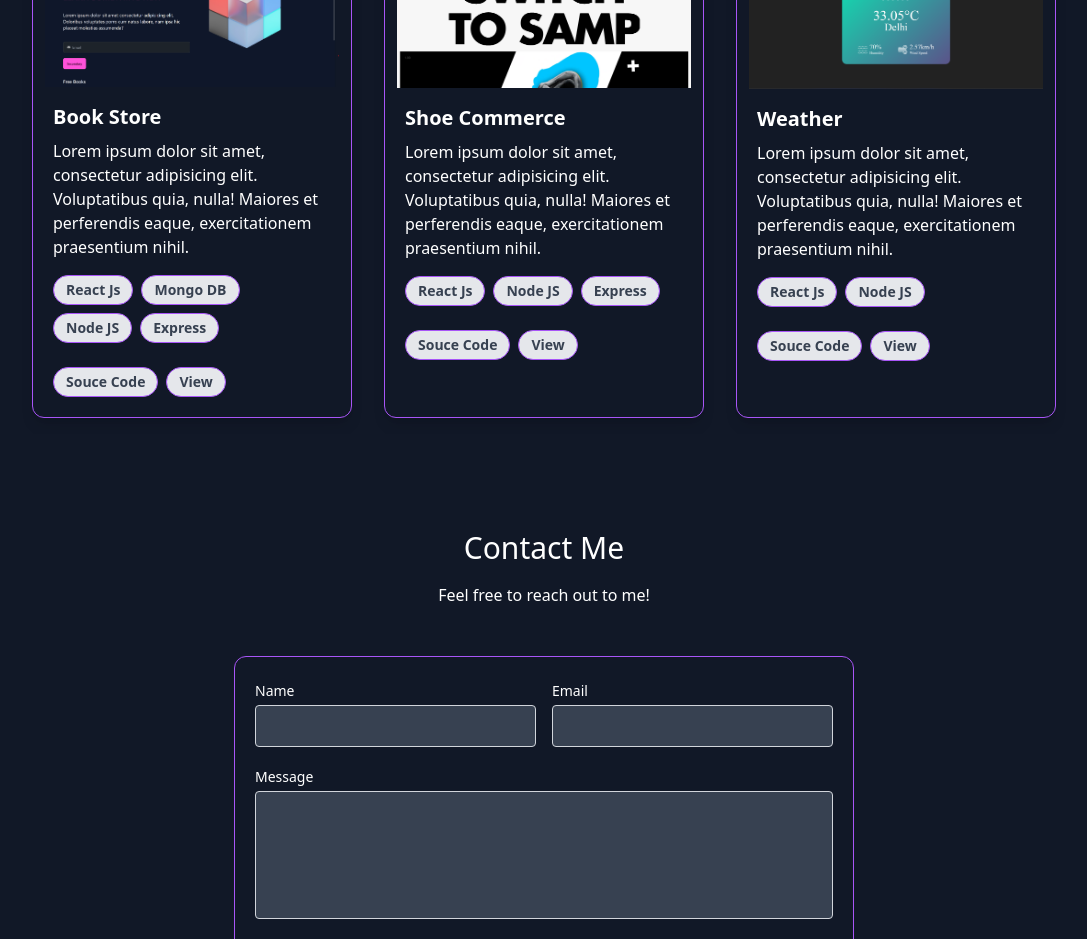
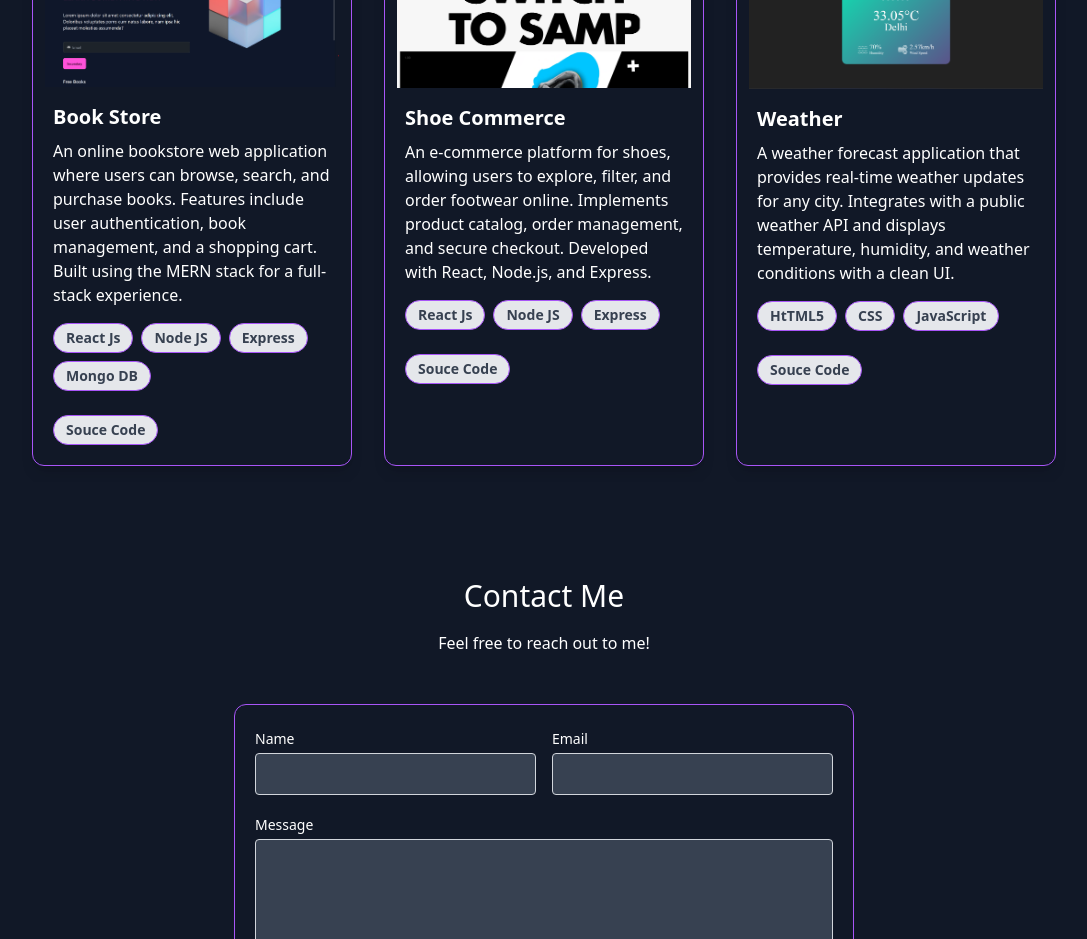
Before and after one commit to Adityamaurya790/PrtfolioAditya, a React (Vite) app: page / in a window 1280 px wide. Shown: the part 3080-4019 px from the top of the page, without its empty margins (96-1183 px from the left). Built offline with nearby package versions, Linux system fonts and the light colour scheme.

Commit message:
Added detailed context for each project in Project section

```diff
--- a/src/Components/Projects/Project.jsx
+++ b/src/Components/Projects/Project.jsx
@@ -25,30 +25,24 @@ const Project = () => {
           <div className="px-4 py-2">
             <div className="font-bold text-xl text-white mb-2">Book Store</div>
             <p className="text-white text-base">
-              Lorem ipsum dolor sit amet, consectetur adipisicing elit.
-              Voluptatibus quia, nulla! Maiores et perferendis eaque,
-              exercitationem praesentium nihil.
+              An online bookstore web application where users can browse,
+              search, and purchase books. Features include user authentication,
+              book management, and a shopping cart. Built using the MERN stack
+              for a full-stack experience.
             </p>
           </div>
           <div className="px-4 pt-2 pb-2">
             <span className={tagClasses}>React Js</span>
-            <span className={tagClasses}>Mongo DB</span>
             <span className={tagClasses}>Node JS</span>
             <span className={tagClasses}>Express</span>
+            <span className={tagClasses}>Mongo DB</span>
           </div>
-
           <div className="px-4 pt-2 pb-2">
             <a
-              href="https://github.com/Adityamaurya790/weatherApp"
+              href="https://github.com/Adityamaurya790/BooKStore"
               className={tagClasses}
             >
               Souce Code
-            </a>
-            <a
-              href="https://weather-app-nu-sage-84.vercel.app/"
-              className={tagClasses}
-            >
-              View
             </a>
           </div>
         </div>
@@ -60,9 +54,10 @@ const Project = () => {
               Shoe Commerce
             </div>
             <p className="text-white text-base">
-              Lorem ipsum dolor sit amet, consectetur adipisicing elit.
-              Voluptatibus quia, nulla! Maiores et perferendis eaque,
-              exercitationem praesentium nihil.
+              An e-commerce platform for shoes, allowing users to explore,
+              filter, and order footwear online. Implements product catalog,
+              order management, and secure checkout. Developed with React,
+              Node.js, and Express.
             </p>
           </div>
           <div className="px-4 pt-2 pb-2">
@@ -72,16 +67,10 @@ const Project = () => {
           </div>
           <div className="px-4 pt-2 pb-2">
             <a
-              href="https://github.com/Adityamaurya790/weatherApp"
+              href="https://github.com/Adityamaurya790/shoes_commerce"
               className={tagClasses}
             >
               Souce Code
-            </a>
-            <a
-              href="https://weather-app-nu-sage-84.vercel.app/"
-              className={tagClasses}
-            >
-              View
             </a>
           </div>
         </div>
@@ -91,14 +80,16 @@ const Project = () => {
           <div className="px-4 py-2">
             <div className="font-bold text-xl text-white mb-2">Weather</div>
             <p className="text-white text-base">
-              Lorem ipsum dolor sit amet, consectetur adipisicing elit.
-              Voluptatibus quia, nulla! Maiores et perferendis eaque,
-              exercitationem praesentium nihil.
+              A weather forecast application that provides real-time weather
+              updates for any city. Integrates with a public weather API and
+              displays temperature, humidity, and weather conditions with a
+              clean UI.
             </p>
           </div>
           <div className="px-4 pt-2 pb-2">
-            <span className={tagClasses}>React Js</span>
-            <span className={tagClasses}>Node JS</span>
+            <span className={tagClasses}>HtTML5</span>
+            <span className={tagClasses}>CSS</span>
+            <span className={tagClasses}>JavaScript</span>
           </div>
           <div className="px-4 pt-2 pb-2">
             <a
@@ -106,12 +97,6 @@ const Project = () => {
               className={tagClasses}
             >
               Souce Code
-            </a>
-            <a
-              href="https://weather-app-nu-sage-84.vercel.app/"
-              className={tagClasses}
-            >
-              View
             </a>
           </div>
         </div>
```
